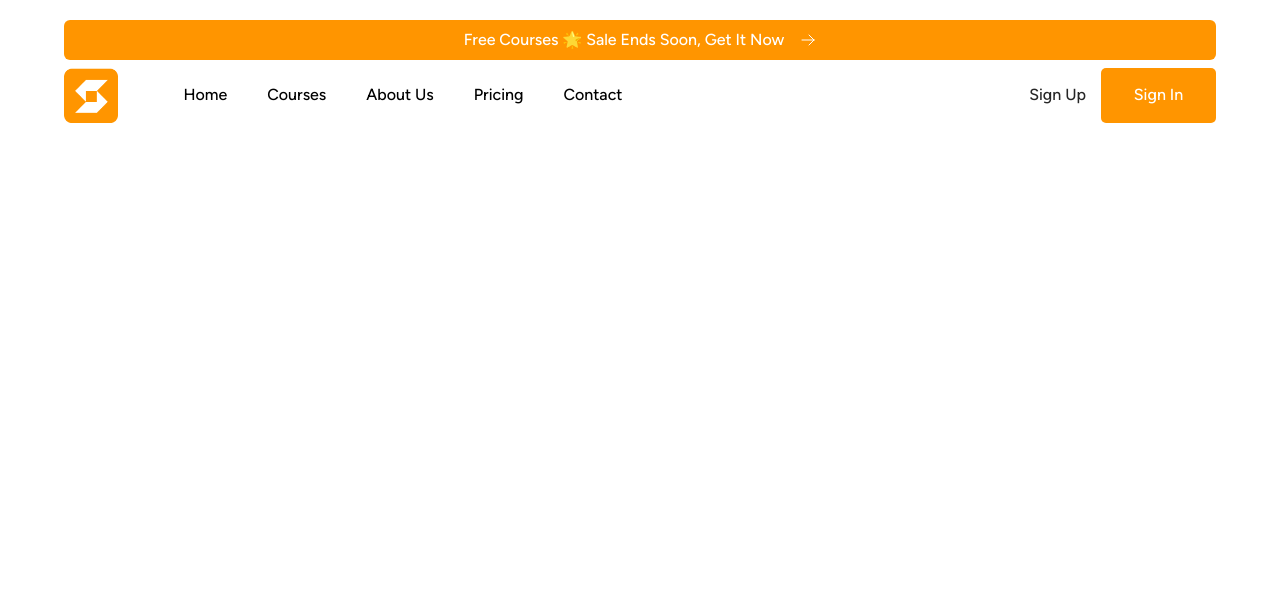
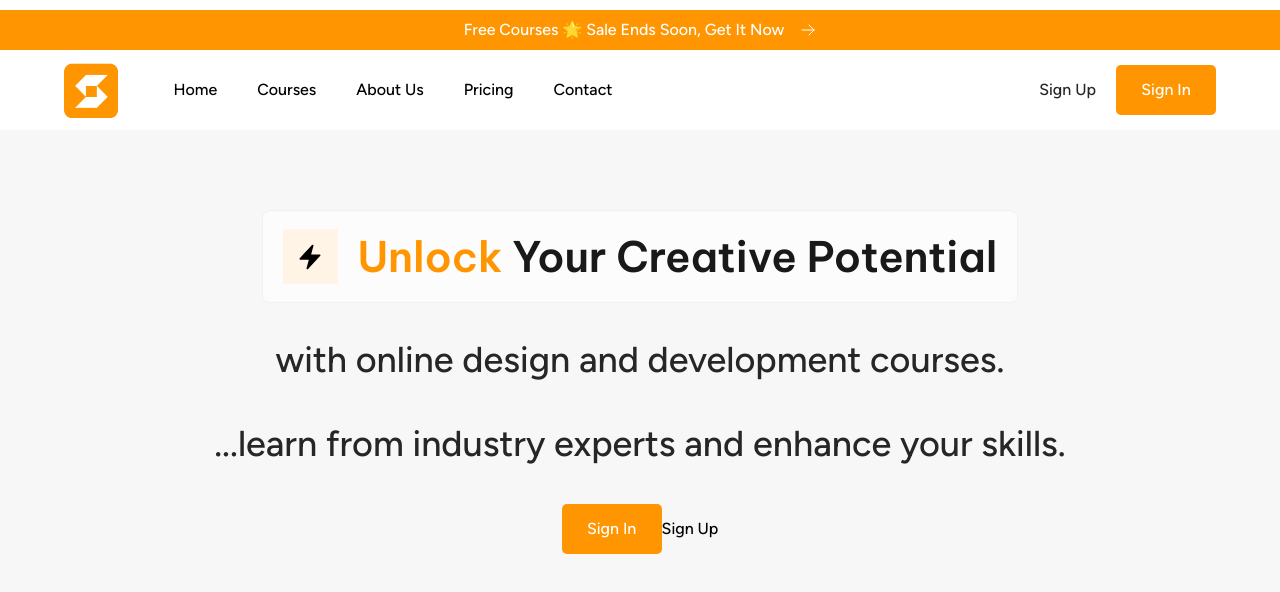
Before and after one commit to JosephOluOlofinte/sleat, a React (Vite) app: page / in a window 1280 px wide. Shown: the top 592 px of the page. Built offline with nearby package versions, Linux system fonts and the light colour scheme.

Commit message:
update. everything works fine

```diff
--- a/src/index.css
+++ b/src/index.css
@@ -37,6 +37,7 @@
     body {
         @apply font-bodyFont;
         font-size: 0.9rem;
+        @apply bg-white97;
     }
 
 
--- a/src/pages/home/Hero.tsx
+++ b/src/pages/home/Hero.tsx
@@ -9,18 +9,18 @@ const Hero = () => {
       max-h[100vh] w-[100%]
       ">
         <header className="
+        bg-absoluteWhite
         flex flex-col items-center
         h-[130px] w-[100%]
-        pt-5
+        pt-[10px]
         ">
 
           <a className="
             #promoBox
           bg-orange50
-            rounded-md
             flex justify-center items-center gap-4
             text-absoluteWhite
-            h-[40px] w-[90%]
+            h-[40px] w-[100%]
             ">
               <p>Free Courses 🌟 Sale Ends Soon, Get It Now</p><svg xmlns="http://www.w3.org/2000/svg" fill="none" viewBox="0 0 24 24" strokeWidth={1.5} stroke="currentColor" className="size-4">
               <path strokeLinecap="round" strokeLinejoin="round" d="M13.5 4.5 21 12m0 0-7.5 7.5M21 12H3" />
@@ -30,13 +30,14 @@ const Hero = () => {
           <div className="
           #actualHeader
           flex justify-between items-center
-          h-[70px] w-[90%]
+          h-[80px] w-[90%]
+          desktop:w-[80%]
           ">
             <div className="
             #logo+nav
             flex items-center gap-[25px]
-            laptop:gap-[45px]
-            desktop:gap-[55px]
+            laptop:gap-[35px]
+            desktop:gap-[45px]
             ">
               <div>
                 <img src={Logo} alt="" className="
@@ -49,7 +50,7 @@ const Hero = () => {
                 #navbar
                 hidden
                 xltablet:flex
-                desktop:gap-9
+                desktop:gap-3
                 ">
                   <li><a href="" className="
                   py-[12px] px-[20px]
@@ -85,6 +86,8 @@ const Hero = () => {
             flex justify-between items-center gap-[15px]
             text-grey15
             h-[45px]
+            xltablet:gap-[20px]
+            desktop:gap-[25px]
             ">
               <a href="">
                 <button className="
@@ -98,7 +101,7 @@ const Hero = () => {
                 rounded-[5px]
                 text-absoluteWhite
                 h-[45px] w-[85px]
-                laptop:h-[55px] laptop:w-[115px]
+                laptop:h-[50px] laptop:w-[100px]
                 ">Sign In</button>
               </a>
               <a href="" className="xltablet:hidden">
@@ -111,7 +114,94 @@ const Hero = () => {
 
         </header>
 
-        <main></main>
+        <main className="
+        // Hero section
+        flex justify-center
+        h-[calc(100vh-130px)]
+        ">
+          <div className="
+          #hero-container
+          flex flex-col items-center gap-[30px]
+          w-[90%]
+          pt-[80px]
+          ">
+            <div className="
+            #unlock-potential
+            bg-white99
+            border border-white95 rounded-lg
+            flex justify-center items-center
+            gap-[15px]
+            xltablet:gap-[20px]
+            desktop:gap-[25px]
+            p-[14px]
+            xltablet:px-[20px]
+            desktop:px-[25px]
+            ">
+              <div className='
+              bg-orange95
+              flex justify-center items-center
+              h-[50px] w-[50px]
+              xltablet:h-[55px] xltablet:w-[55px]
+              desktop:h-[65px] desktop:w-[65px]
+              '>
+                <svg xmlns="http://www.w3.org/2000/svg" viewBox="0 0 24 24" strokeWidth={1.5} stroke="currentColor" className="size-6 xltablet:size-7 desktop:size-[35px]">
+                <path strokeLinecap="round" strokeLinejoin="round" d="m3.75 13.5 10.5-11.25L12 10.5h8.25L9.75 21.75 12 13.5H3.75Z" />
+                </svg>
+              </div>
+              <h1 className='
+              text-grey10 text-[14px]
+              mobile:text-[1.1rem]
+              xlmobile:text-[22px]
+              tablet:text-[30px]
+              xltablet:text-[36px]
+              laptop:text-[42px]
+              desktop:text-[48px]
+              font-semibold
+              '>
+                <span className='text-orange50'>Unlock</span> Your Creative Potential
+              </h1>
+            </div>
+              <p className='
+              text-grey15 text-[14px]
+              mobile:text-[17px]
+              xlmobile:text-[20px]
+              tablet:text-[26px]
+              xltablet:text-[32px]
+              laptop:text-[36px]
+              desktop:text-[42px]
+              font-medium
+              '>with online design and development courses.</p>
+            <small className='
+              text-grey15 text-center text-[15px]
+              mobile:text-[17px]
+              xlmobile:text-[20px]
+              tablet:text-[26px]
+              xltablet:text-[32px]
+              laptop:text-[36px]
+              desktop:text-[42px]
+              w-[30ch]
+              xltablet:w-auto
+              '>...learn from industry experts and enhance your skills.</small>
+
+            <div>
+              <a href="">
+                <button className="
+              bg-orange50
+                rounded-[5px]
+              text-absoluteWhite
+                h-[45px] w-[85px]
+                laptop:h-[50px] laptop:w-[100px]
+                ">Sign In</button>
+              </a>
+              <a href="">
+                <button className="
+                h-[45px]
+                laptop:h-[55px]
+                ">Sign Up</button>
+              </a>
+            </div>
+          </div>
+        </main>
 
     </section>
   )
--- a/tailwind.config.js
+++ b/tailwind.config.js
@@ -6,6 +6,7 @@ export default {
   ],
   theme: {
     screens: {
+      'mobile': '390px',
       'xlmobile': '480px',
       'tablet': '640px',
       'xltablet': '768px',
```
